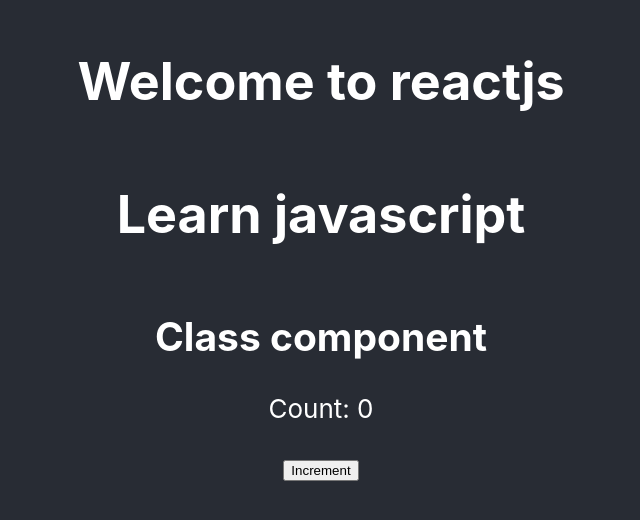
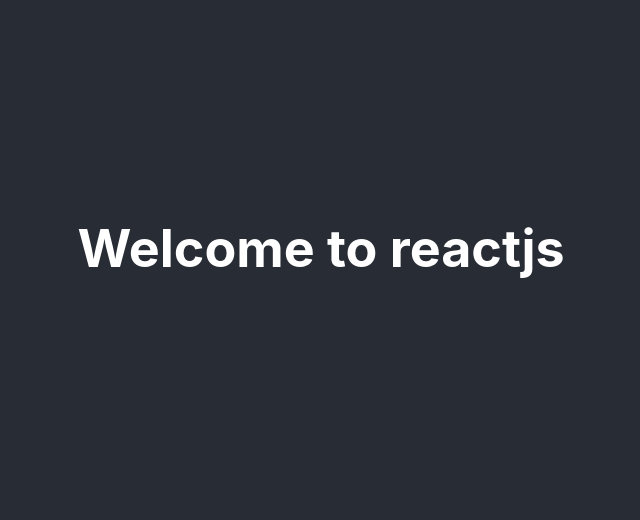
Before and after one commit to rushikesh-dynamisch/career-study-hub, a React (Create React App) app: page / in a window 1280 px wide. Shown: the part 152-672 px from the top of the page, without its empty margins (319-959 px from the left). Built offline with nearby package versions, Linux system fonts and the light colour scheme.

Commit message:
Added test scenario

```diff
--- a/src/App.js
+++ b/src/App.js
@@ -1,19 +1,35 @@
+// import logo from './logo.svg';
+// import './App.css';
+// import { useEffect } from 'react';
+// import Practicejs from './components/Practicejs';
+// // import Practicetype from './components/Practicetype';
+// import NewTsClass from './components/NewTsClass.tsx';
+// function App() {
+// //  useEffect(()=>{
+// //   Practicetype();
+// //  },[]);
+//   return (
+//     <div className="App">
+//       <header className="App-header">
+//        <h1>Welcome to reactjs</h1>
+//        <Practicejs />
+//       <NewTsClass />
+//       </header>
+//     </div>
+//   );
+// }
+
+// export default App;
+
 import logo from './logo.svg';
 import './App.css';
-import { useEffect } from 'react';
-import Practicejs from './components/Practicejs';
-// import Practicetype from './components/Practicetype';
-import NewTsClass from './components/NewTsClass.tsx';
+
 function App() {
-//  useEffect(()=>{
-//   Practicetype();
-//  },[]);
+
   return (
     <div className="App">
       <header className="App-header">
        <h1>Welcome to reactjs</h1>
-       <Practicejs />
-      <NewTsClass />
       </header>
     </div>
   );
```
Also changed, not shown: 1 other file (tests, documents, lock files or other folders).
